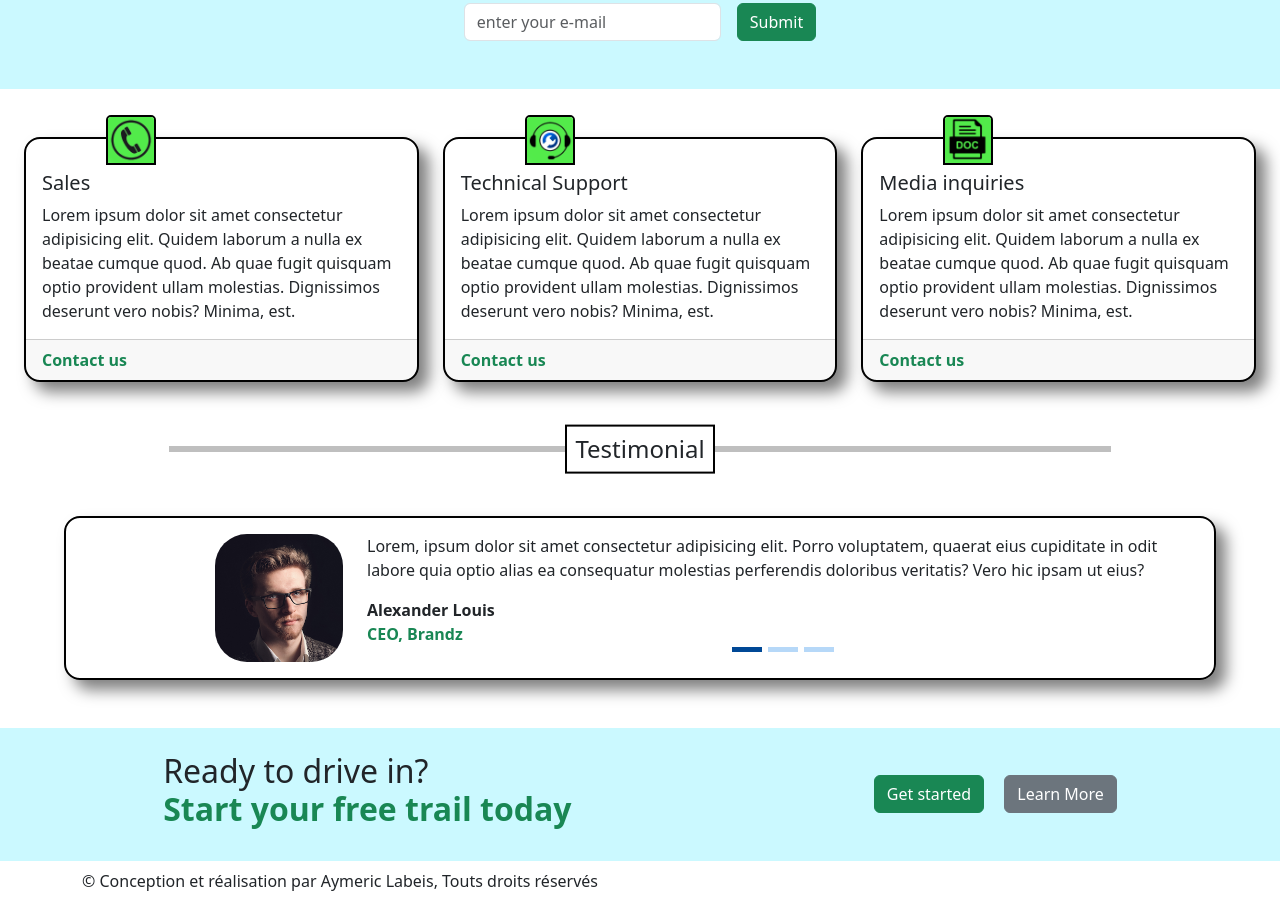
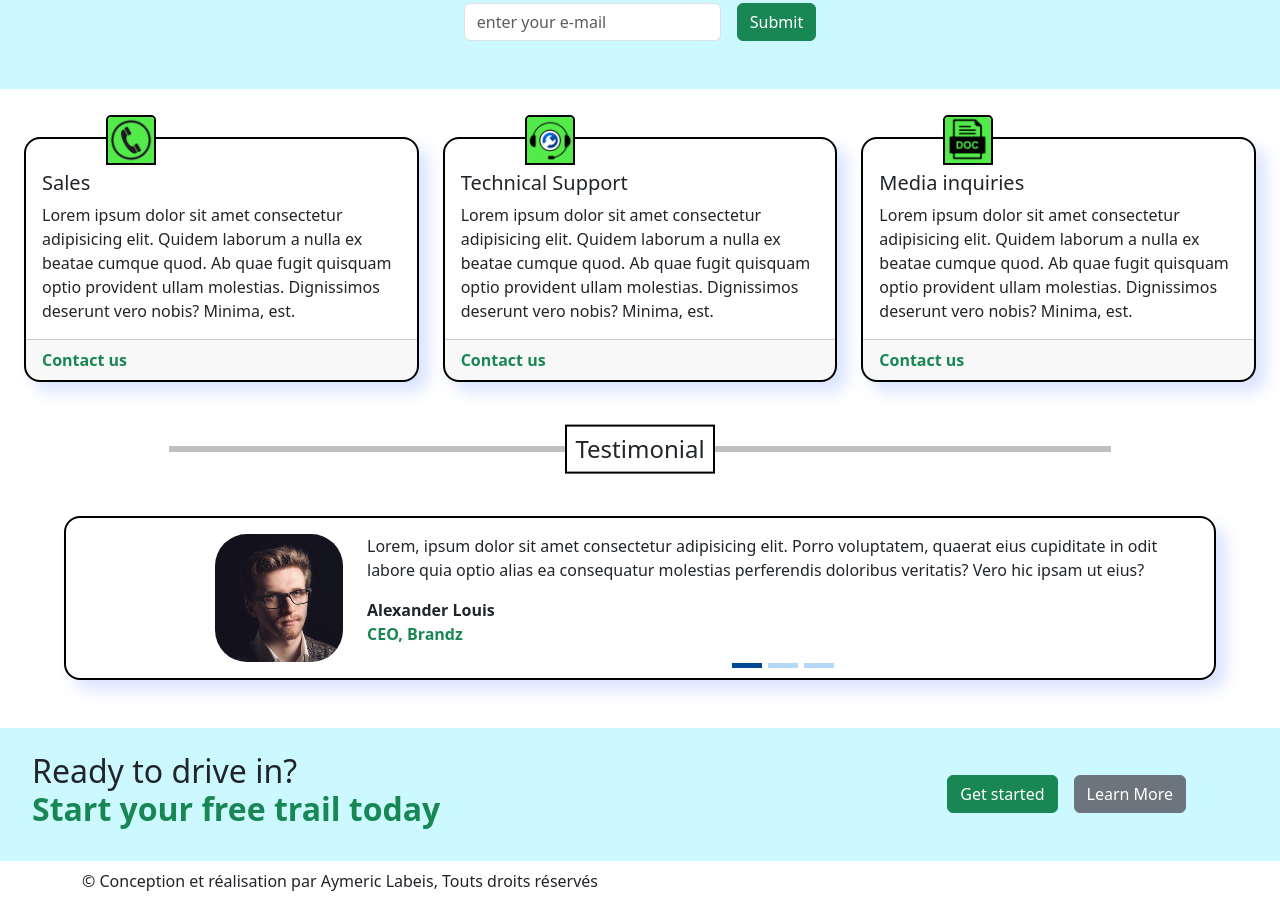
Before and after one commit to AymericLabeis/Blog, a plain HTML site: page aboutUs.html in a window 1280 px wide. Shown: the part 194-1103 px from the top of the page. Drawn offline with nearby package versions, Linux system fonts and the light colour scheme; a script that the page names is missing.

Commit message:
finish style2

```diff
--- a/aboutUs.html
+++ b/aboutUs.html
@@ -36,13 +36,13 @@
 
       .card{
         border: 2px solid black;
-        box-shadow: 10px 10px 15px rgba(0, 0, 0, 0.5);
+        box-shadow: 10px 10px 15px rgba(134, 167, 255, 0.3);
         border-radius: 1rem;
       }
       .imgCar {
         width: 90%;
         border: 2px solid black;
-         box-shadow: 10px 10px 15px rgba(0, 0, 0, 0.5);
+        box-shadow: 10px 10px 15px rgba(134, 167, 255, 0.3);
          border-radius: 1rem;
       }
        .card img{
@@ -69,7 +69,7 @@
 
 }
 .carousel-indicators {
-  bottom: -1rem;
+  bottom: -2rem;
 }
 
 .carousel-indicators button {
@@ -269,13 +269,12 @@
 
 <div class="container-fluid mt-3">
     <div class="row">
-        <div class="col blue d-flex justify-content-around align-items-center py-4 ">
-            <h2 class=""> Ready to drive in? <br> <strong class="text-success"> Start your free trail today</strong></h2>
-            <div class="">
-                <button class="btn btn-success ">Get started</button>
+        <div class="col-md-8 col-12 blue d-flex  align-items-center py-4 px-2">
+            <h2 class="px-4"> Ready to drive in? <br> <strong class="text-success"> Start your free trail today</strong></h2>
+        </div>
+        <div class="col-md-4 col-12 blue d-flex justify-content-center  align-items-center py-4 ">
+          <button class="btn btn-success ">Get started</button>
                 <button class="btn btn-secondary ms-3">Learn More</button>
-            </div>
-
         </div>
     </div>
 </div>
```
Also changed, not shown: blog.html (+4 -8 lines).
